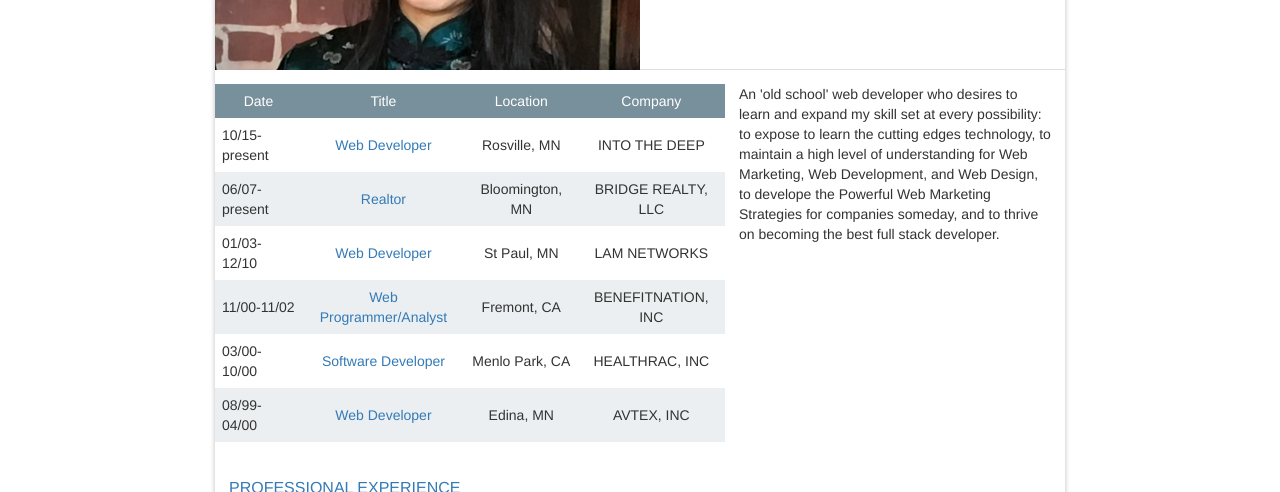
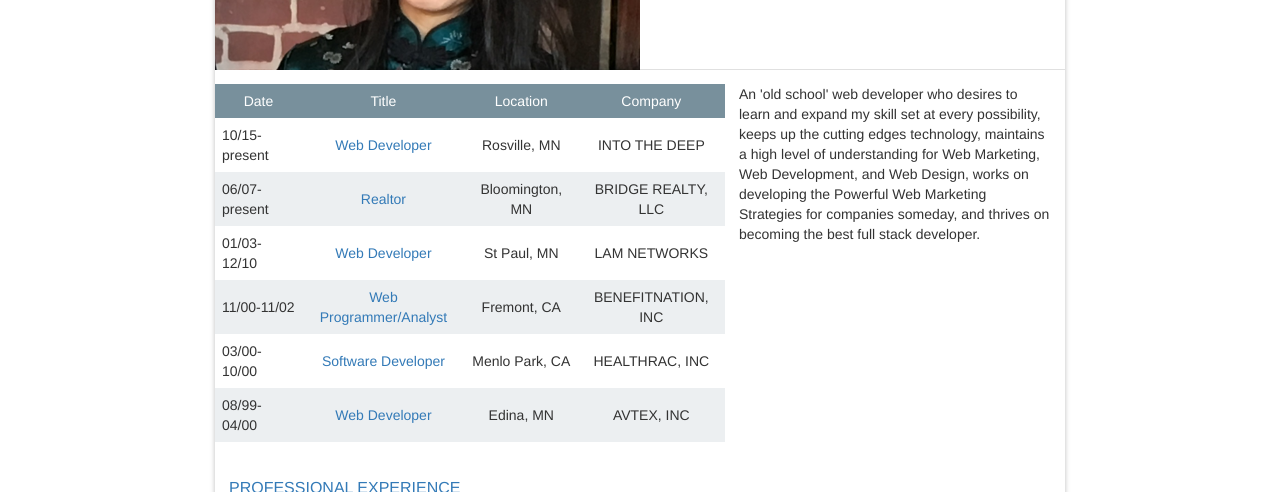
Before and after one commit to EmilyHHLam/Full-Stack-Projects, a plain HTML site: page index.html in a window 1280 px wide. Shown: the part 394-886 px from the top of the page. Drawn offline with Linux system fonts and the light colour scheme.

Commit message:
edit the objective

```diff
--- a/index.html
+++ b/index.html
@@ -98,14 +98,14 @@
                 <td>Edina, MN</td>
                 <td>AVTEX, INC</td>
               </tr>
-              </tr>
+            <!--  </tr>-->
 
             </tbody>
           </table>
         </section>
       <section class="weather">
 
-          <a name="bio"></a> An 'old school' web developer who desires to learn and expand my skill set at every possibility: to expose to learn the cutting edges technology, to maintain a high level of understanding for Web Marketing, Web Development, and Web Design, to develope the Powerful Web Marketing Strategies for companies someday, and to thrive on becoming the best full stack developer.
+          <a name="bio"></a> An 'old school' web developer who desires to learn and expand my skill set at every possibility, keeps up the cutting edges technology, maintains a high level of understanding for Web Marketing, Web Development, and Web Design, works on developing the Powerful Web Marketing Strategies for companies someday, and thrives on becoming the best full stack developer.
         </section>
 
         <section class="resume resume-exp">
```
